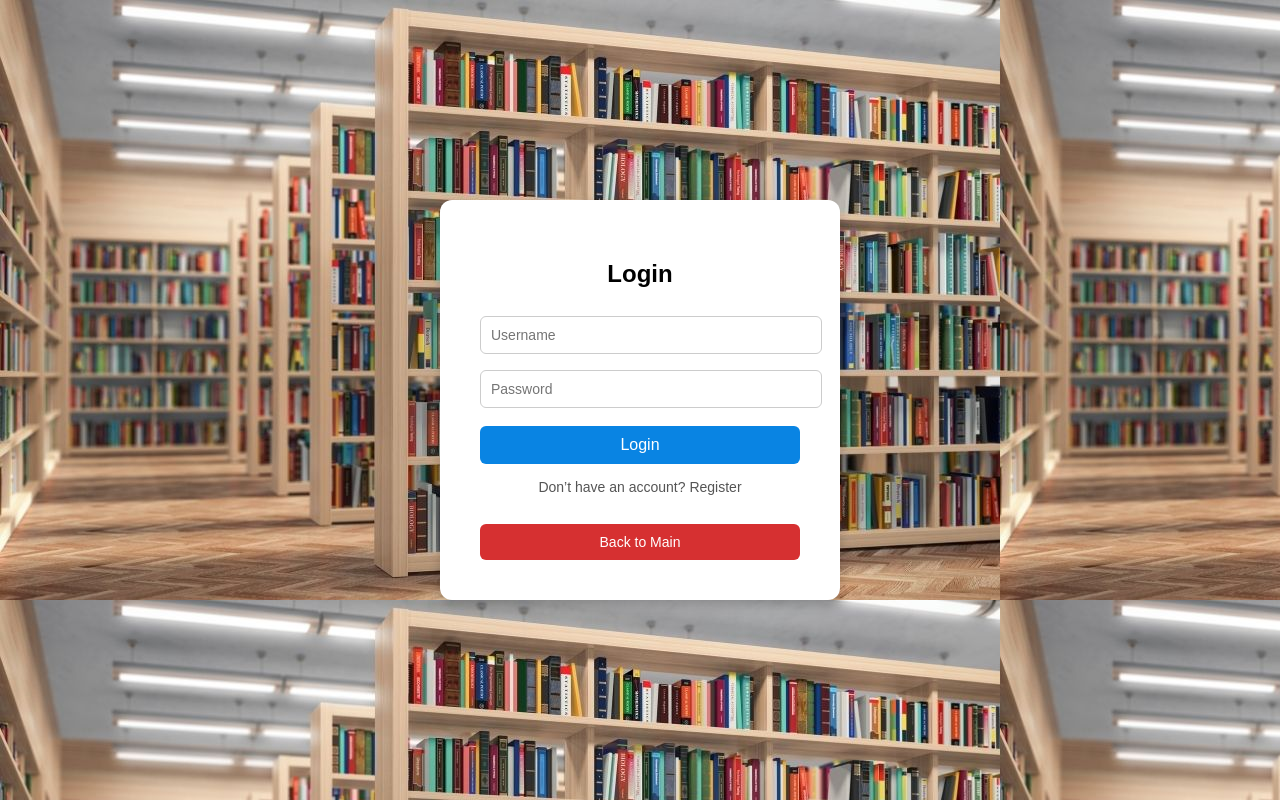
After one commit to 1221106505/FYP, a PHP site: page /Login.html in a window 1280 px wide. The commit adds this page. Run offline with PHP 8.4, Linux system fonts and the light colour scheme.

Commit message:
login ?register

```diff
--- /dev/null
+++ b/Login.css
@@ -0,0 +1,78 @@
+body {
+      margin: 0;
+      height: 100vh;
+      display: flex;
+      justify-content: center;
+      align-items: center;
+      background-image: url(Background.jpg);
+      font-family: Arial, sans-serif;
+    }
+
+    .container {
+      background: white;
+      border-radius: 12px;
+      padding: 40px;
+      width: 320px;
+      box-shadow: 0 4px 12px rgba(0,0,0,0.2);
+      text-align: center;
+    }
+
+    h2 {
+      margin-bottom: 20px;
+    }
+
+    input {
+      width: 100%;
+      padding: 10px;
+      margin: 8px 0;
+      border: 1px solid #ccc;
+      border-radius: 6px;
+      font-size: 14px;
+    }
+
+    button {
+      width: 100%;
+      padding: 10px;
+      background-color: #0984e3;
+      color: white;
+      border: none;
+      border-radius: 6px;
+      cursor: pointer;
+      font-size: 16px;
+      margin-top: 10px;
+    }
+
+    button:hover {
+      background-color: #74b9ff;
+    }
+
+    .toggle {
+      margin-top: 15px;
+      color: #555;
+      font-size: 14px;
+      cursor: pointer;
+    }
+    .toggle:hover {
+      color: #0984e3;
+    }
+
+    .hidden {
+      display: none;
+    }
+
+    /* Back button style */
+    .back-btn {
+      background-color: #d63031;
+      padding: 10px;
+      border-radius: 6px;
+      color: white;
+      border: none;
+      cursor: pointer;
+      font-size: 14px;
+      width: 100%;
+      margin-top: 15px;
+    }
+
+    .back-btn:hover {
+      background-color: #ff7675;
+    }
--- /dev/null
+++ b/Login.html
@@ -0,0 +1,64 @@
+<!DOCTYPE html>
+<html lang="en">
+<head>
+  <meta charset="UTF-8">
+  <title>Login & Register</title>
+  <link rel="stylesheet" href="Login.css">
+</head>
+<body>
+
+  <div class="container">
+    <!-- Login form -->
+    <div id="loginForm">
+      <h2>Login</h2>
+      <input type="text" id="loginUser" placeholder="Username" required>
+      <input type="password" id="loginPass" placeholder="Password" required>
+      <button onclick="login()">Login</button>
+      <p class="toggle" onclick="showRegister()">Don’t have an account? Register</p>
+      <button class="back-btn" onclick="goBack()">Back to Main</button>
+    </div>
+
+    <!-- Register form -->
+    <div id="registerForm" class="hidden">
+      <h2>Register</h2>
+      <input type="text" id="regUser" placeholder="Username" required>
+      <input type="password" id="regPass" placeholder="Password" required>
+      <button onclick="register()">Register</button>
+      <p class="toggle" onclick="showLogin()">Already have an account? Login</p>
+      <button class="back-btn" onclick="goBack()">Back to Main</button>
+    </div>
+  </div>
+
+  <script>
+    // Switch between login and register
+    function showRegister() {
+      document.getElementById("loginForm").classList.add("hidden");
+      document.getElementById("registerForm").classList.remove("hidden");
+    }
+
+    function showLogin() {
+      document.getElementById("registerForm").classList.add("hidden");
+      document.getElementById("loginForm").classList.remove("hidden");
+    }
+
+    // Fake login/register function
+    function login() {
+      const user = document.getElementById("loginUser").value;
+      alert("Welcome back, " + user + "!");
+      window.location.href = "Main.html"; // 👈 go to main page after login
+    }
+
+    function register() {
+      const user = document.getElementById("regUser").value;
+      alert("Account created for " + user + "!");
+      showLogin();
+    }
+
+    // Back to main page
+    function goBack() {
+        window.location.href = "Main.html";
+    }
+  </script>
+
+</body>
+</html>
```
Also changed, not shown: Main.css (+33 -3 lines), Main.html (+9 -3 lines).
